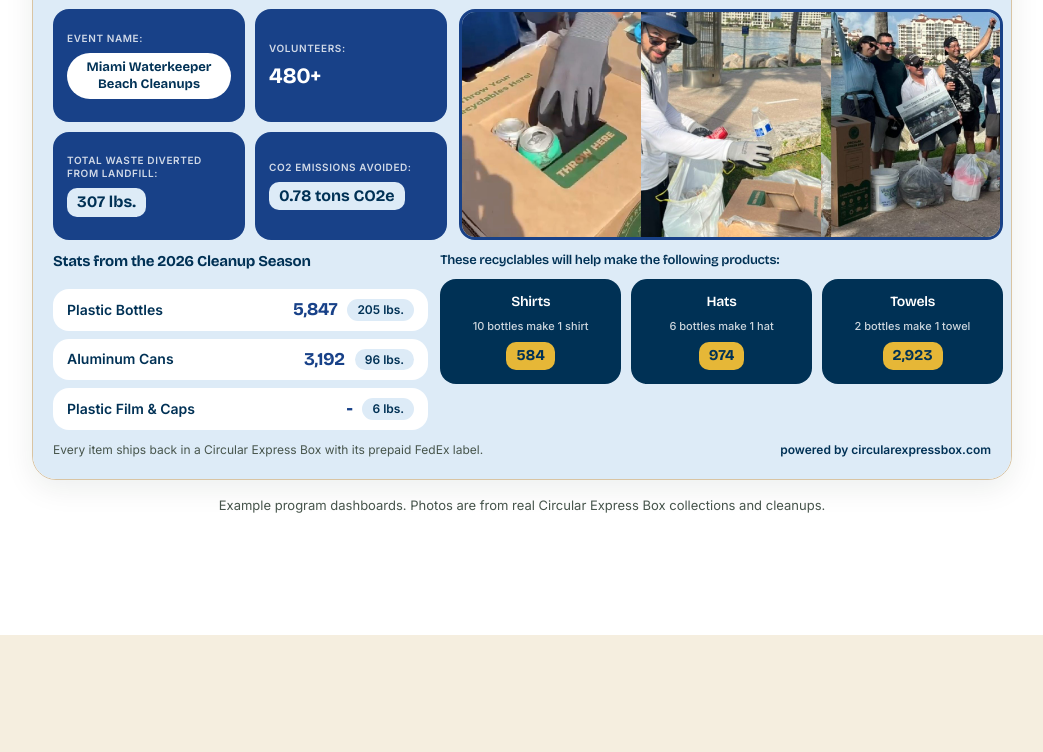
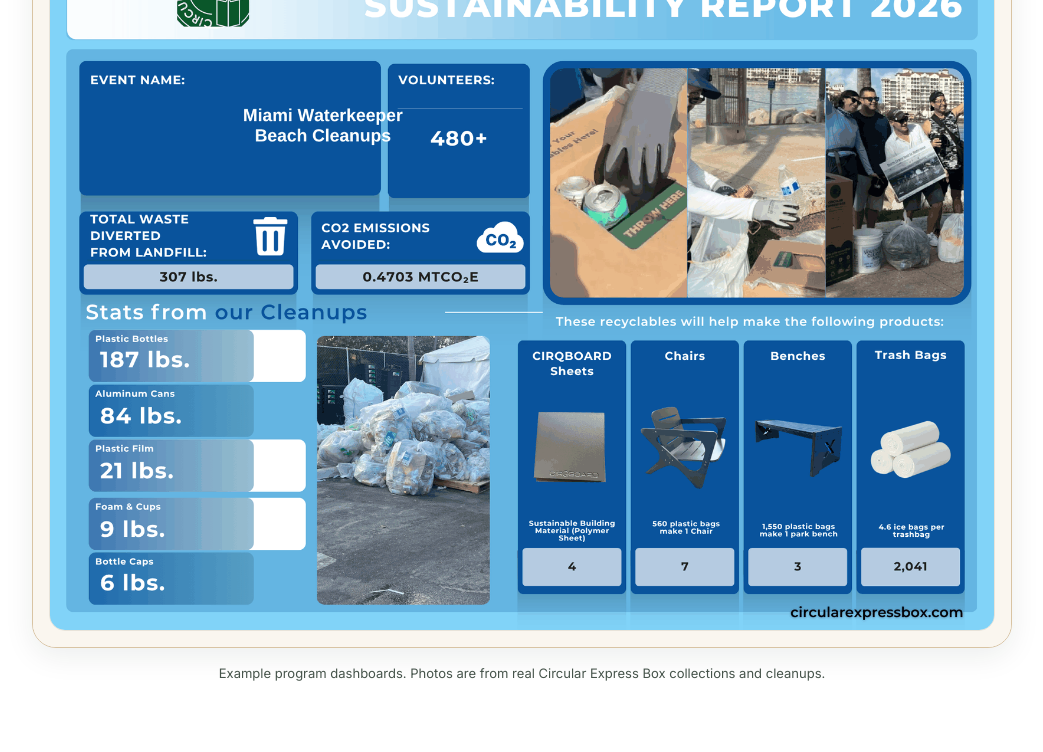
Before and after one commit to Jmgordon113/ceb-landing, a plain HTML site: page index.html in a window 1280 px wide. Shown: the part 4739-5491 px from the top of the page, without its empty margins (118-1161 px from the left). Drawn offline with nearby package versions, Linux system fonts and the light colour scheme.

Commit message:
Cleanup pane: real Canva dashboard (team template rebranded for CEB + Miami Waterkeeper)

```diff
--- a/index.html
+++ b/index.html
@@ -286,107 +286,15 @@
             <button type="button" class="dash-tab is-active" id="dash-tab-cleanup" role="tab" aria-selected="true" aria-controls="dash-pane-cleanup">Miami Waterkeeper · Beach Cleanups</button>
             <button type="button" class="dash-tab" id="dash-tab-gym" role="tab" aria-selected="false" aria-controls="dash-pane-gym">Gym & Studio Program</button>
           </div>
-          <div class="dash-body dash-pane-cleanup" id="dash-pane-cleanup" role="tabpanel" aria-labelledby="dash-tab-cleanup">
-            <div class="dash-report-header">
-              <img
-                src="assets/ceb-logo.png"
-                alt="Circular Express Box logo"
-                width="44"
-                height="44"
-                class="dash-report-logo"
-              >
-              <h3 class="dash-report-title">Full Season Recycling &amp; Sustainability Report 2026</h3>
-            </div>
-
-            <div class="dash-report-row-a">
-              <div class="dash-report-info-grid">
-                <div class="dash-report-info-card">
-                  <span class="dash-report-info-label">EVENT NAME:</span>
-                  <span class="dash-report-event-chip">Miami Waterkeeper Beach Cleanups</span>
-                </div>
-                <div class="dash-report-info-card">
-                  <span class="dash-report-info-label">VOLUNTEERS:</span>
-                  <span class="dash-report-info-value">480+</span>
-                </div>
-                <div class="dash-report-info-card">
-                  <span class="dash-report-info-label">TOTAL WASTE DIVERTED FROM LANDFILL:</span>
-                  <span class="dash-report-light-chip">307 lbs.</span>
-                </div>
-                <div class="dash-report-info-card">
-                  <span class="dash-report-info-label">CO2 EMISSIONS AVOIDED:</span>
-                  <span class="dash-report-light-chip">0.78 tons CO2e</span>
-                </div>
-              </div>
-              <div class="dash-report-photos">
-                <img
-                  src="assets/cleanup-can-drop.jpg"
-                  alt="Volunteer dropping aluminum cans into a Circular Express Box at a beach cleanup"
-                  width="640"
-                  height="800"
-                  loading="lazy"
-                >
-                <img
-                  src="assets/cleanup-volunteer.jpg"
-                  alt="Cleanup volunteer collecting bottles and cans next to a Circular Express Box on the Miami waterfront"
-                  width="640"
-                  height="800"
-                  loading="lazy"
-                >
-                <img
-                  src="assets/cleanup-group.jpg"
-                  alt="Volunteer group with filled bags and a Circular Express Box after a shoreline cleanup"
-                  width="640"
-                  height="800"
-                  loading="lazy"
-                >
-              </div>
-            </div>
-
-            <div class="dash-report-row-b">
-              <div class="dash-report-stats">
-                <h4 class="dash-report-stats-heading">Stats from the 2026 Cleanup Season</h4>
-                <div class="dash-report-stat-card">
-                  <span class="dash-report-stat-name">Plastic Bottles</span>
-                  <span class="dash-report-stat-count">5,847</span>
-                  <span class="dash-report-stat-lbs">205 lbs.</span>
-                </div>
-                <div class="dash-report-stat-card">
-                  <span class="dash-report-stat-name">Aluminum Cans</span>
-                  <span class="dash-report-stat-count">3,192</span>
-                  <span class="dash-report-stat-lbs">96 lbs.</span>
-                </div>
-                <div class="dash-report-stat-card">
-                  <span class="dash-report-stat-name">Plastic Film &amp; Caps</span>
-                  <span class="dash-report-stat-count">-</span>
-                  <span class="dash-report-stat-lbs">6 lbs.</span>
-                </div>
-              </div>
-              <div class="dash-report-products">
-                <h4 class="dash-report-products-heading">These recyclables will help make the following products:</h4>
-                <div class="dash-report-product-grid">
-                  <div class="dash-report-product-card">
-                    <span class="dash-report-product-name">Shirts</span>
-                    <span class="dash-report-product-conv">10 bottles make 1 shirt</span>
-                    <span class="dash-report-product-num">584</span>
-                  </div>
-                  <div class="dash-report-product-card">
-                    <span class="dash-report-product-name">Hats</span>
-                    <span class="dash-report-product-conv">6 bottles make 1 hat</span>
-                    <span class="dash-report-product-num">974</span>
-                  </div>
-                  <div class="dash-report-product-card">
-                    <span class="dash-report-product-name">Towels</span>
-                    <span class="dash-report-product-conv">2 bottles make 1 towel</span>
-                    <span class="dash-report-product-num">2,923</span>
-                  </div>
-                </div>
-              </div>
-            </div>
-
-            <div class="dash-report-footer">
-              <span class="dash-report-footer-left">Every item ships back in a Circular Express Box with its prepaid FedEx label.</span>
-              <span class="dash-report-footer-right">powered by circularexpressbox.com</span>
-            </div>
+          <div class="dash-body dash-body-real" id="dash-pane-cleanup" role="tabpanel" aria-labelledby="dash-tab-cleanup">
+            <img
+              src="assets/dashboard-cleanup.png"
+              alt="Miami Waterkeeper Beach Cleanups full season recycling and sustainability report: 307 lbs diverted from landfill by 480+ volunteers, including 187 lbs of plastic bottles and 84 lbs of aluminum cans, with photos of Circular Express Boxes at real cleanups"
+              width="1600"
+              height="1200"
+              class="dash-real-img"
+              loading="lazy"
+            >
           </div>
           <div class="dash-body dash-pane-gym" id="dash-pane-gym" role="tabpanel" aria-labelledby="dash-tab-gym" hidden>
             <div class="dash-persona-header">
```
Also changed, not shown: assets/dashboard-cleanup.png (added), 1 other file.
